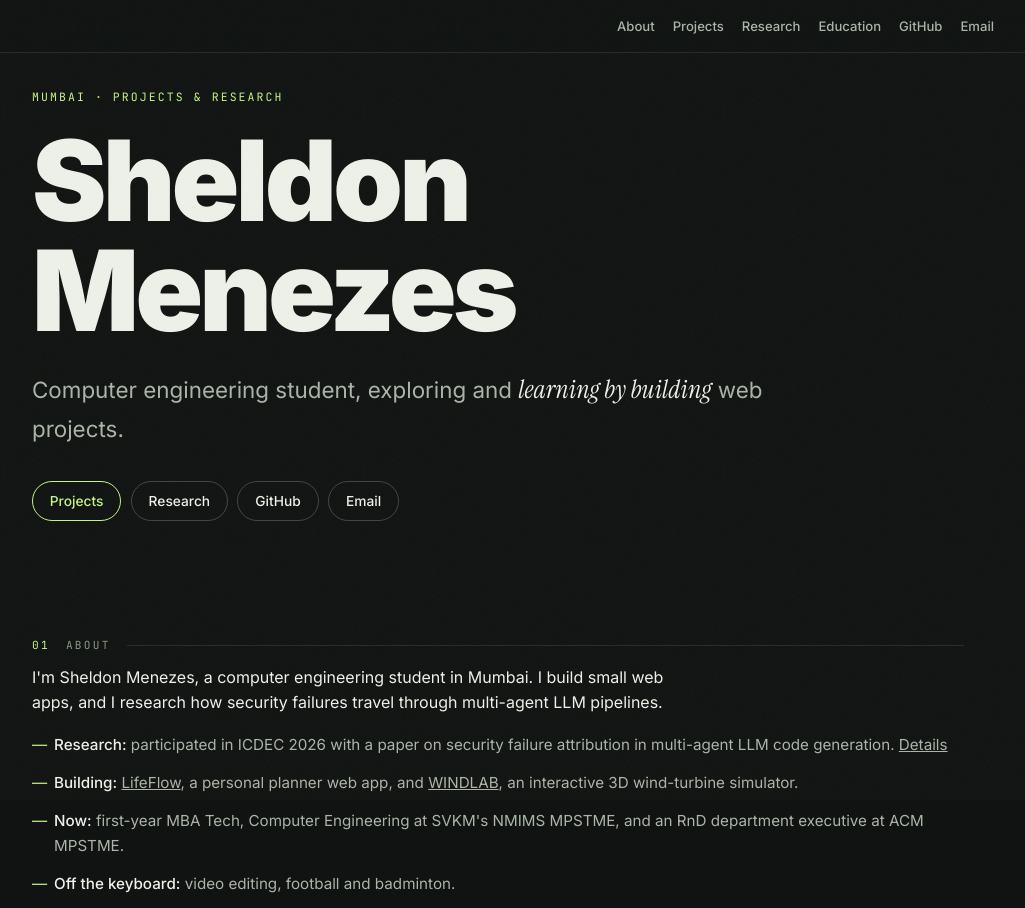
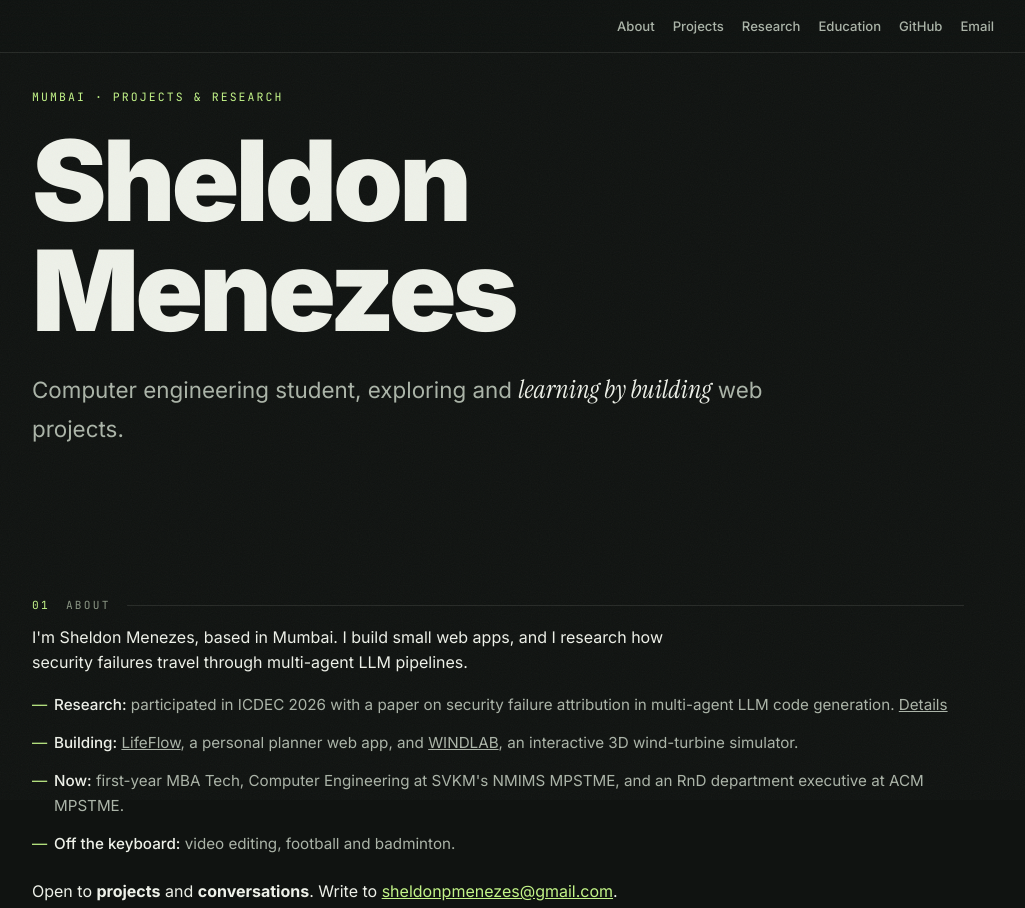
Before and after one commit to BrightShadow0/Portfolio, a plain HTML site: page index.html in a window 1280 px wide. Shown: the top 908 px of the page, without its empty margins (142-1167 px from the left). Drawn offline with Linux system fonts and the light colour scheme.

Commit message:
Remove hero button row, reword About intro

```diff
--- a/index.html
+++ b/index.html
@@ -18,9 +18,9 @@
 </head>
 <body id="top">
 <nav><div class="nav-inner"><span class="wordmark" aria-hidden="true"></span><div class="nav-links"><a href="index.html">About</a><a href="projects.html">Projects</a><a href="research.html">Research</a><a href="education.html">Education</a><a href="https://github.com/BrightShadow0">GitHub</a><a href="mailto:sheldonpmenezes@gmail.com">Email</a></div></div></nav>
-<header class="hero wrap"><div><p class="kicker hero-in"><span>MUMBAI · PROJECTS &amp; RESEARCH</span></p><h1 class="hero-in" style="--d:.08s">Sheldon Menezes</h1><p class="tagline hero-in" style="--d:.16s">Computer engineering student, exploring and <em>learning by building</em> web projects.</p><ul class="quick hero-in" style="--d:.24s"><li><a class="primary" href="projects.html">Projects</a></li><li><a href="research.html">Research</a></li><li><a href="https://github.com/BrightShadow0" target="_blank" rel="noopener noreferrer">GitHub</a></li><li><a href="mailto:sheldonpmenezes@gmail.com">Email</a></li></ul></div></header>
+<header class="hero wrap"><div><p class="kicker hero-in"><span>MUMBAI · PROJECTS &amp; RESEARCH</span></p><h1 class="hero-in" style="--d:.08s">Sheldon Menezes</h1><p class="tagline hero-in" style="--d:.16s">Computer engineering student, exploring and <em>learning by building</em> web projects.</p></div></header>
 <main class="home wrap">
-<section id="about"><h2 class="label reveal">About</h2><p class="hero-in" style="max-width:40em">I'm Sheldon Menezes, a computer engineering student in Mumbai. I build small web apps, and I research how security failures travel through multi-agent LLM pipelines.</p><div class="xp"><ul>
+<section id="about"><h2 class="label reveal">About</h2><p class="hero-in" style="max-width:40em">I'm Sheldon Menezes, based in Mumbai. I build small web apps, and I research how security failures travel through multi-agent LLM pipelines.</p><div class="xp"><ul>
 <li><strong>Research:</strong> participated in ICDEC 2026 with a paper on security failure attribution in multi-agent LLM code generation. <a href="research.html">Details</a></li>
 <li><strong>Building:</strong> <a href="projects.html">LifeFlow</a>, a personal planner web app, and <a href="projects.html">WINDLAB</a>, an interactive 3D wind-turbine simulator.</li>
 <li><strong>Now:</strong> first-year MBA Tech, Computer Engineering at SVKM's NMIMS MPSTME, and an RnD department executive at ACM MPSTME.</li><li><strong>Off the keyboard:</strong> video editing, football and badminton.</li></ul></div>
```
